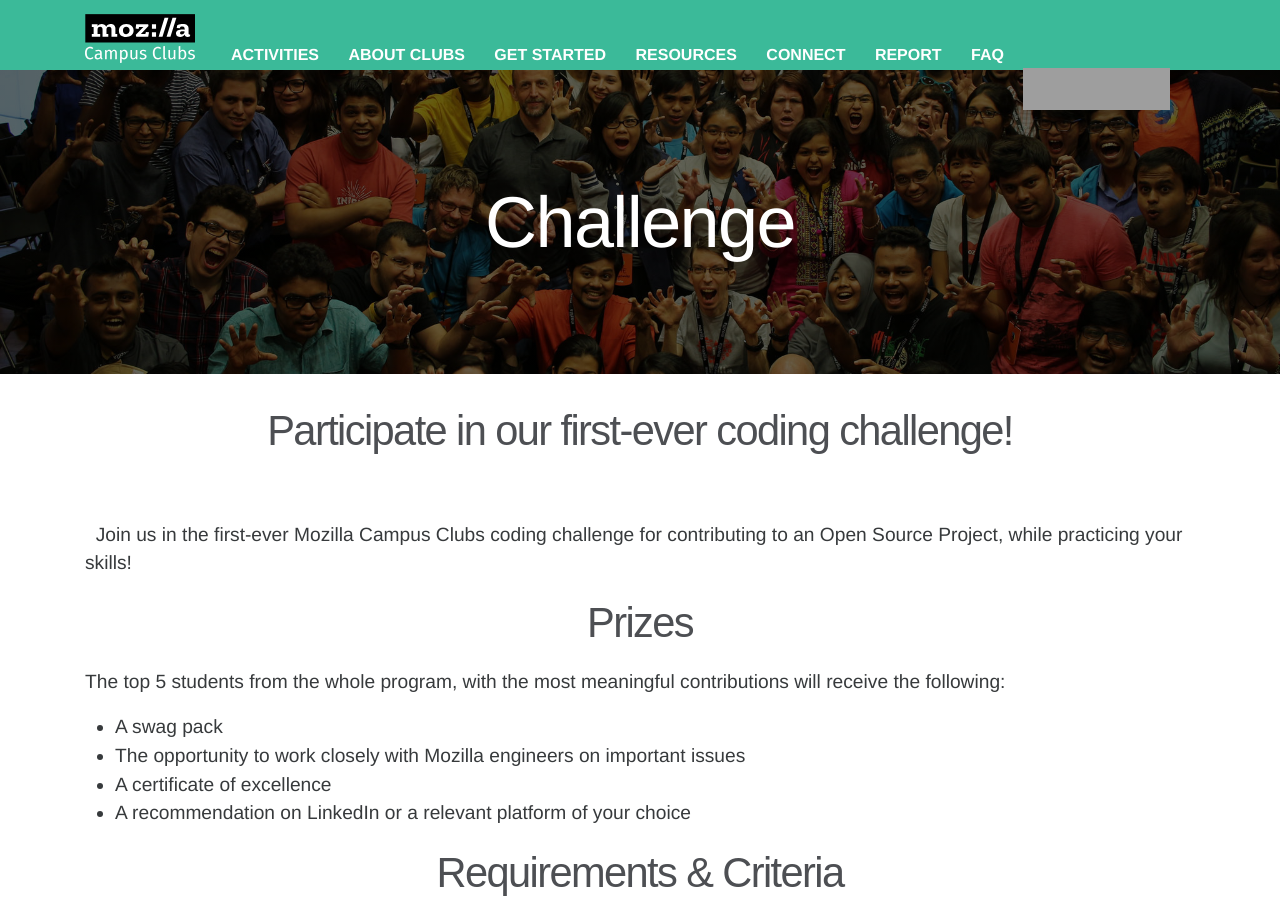
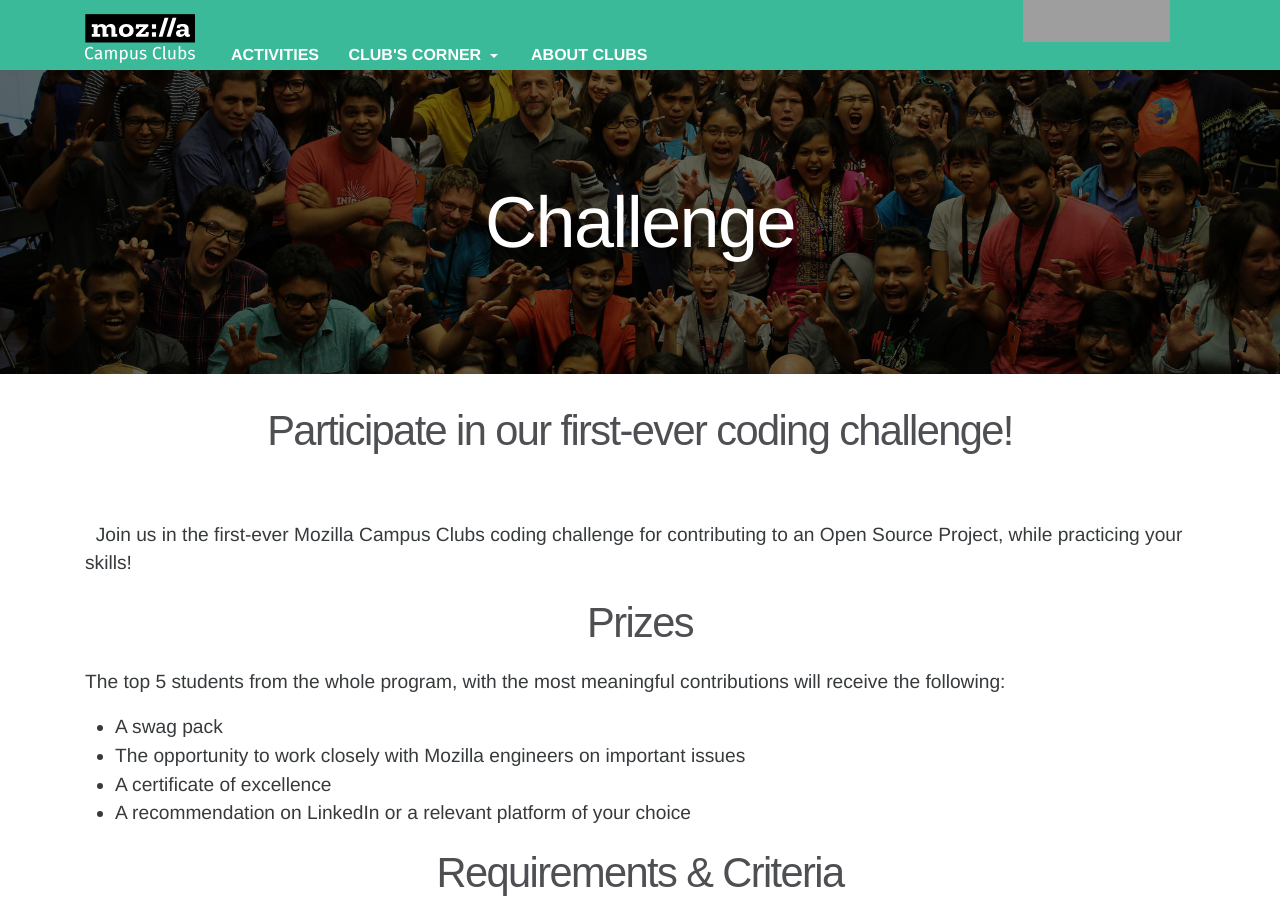
Before and after one commit to mozilla/mozilla-campus-clubs, a Jekyll site: the page built from _pages/challenge.md, in a window 1280 px wide and 900 px high. Built offline with Jekyll 4.4.1, drawn with Linux system fonts in a browser that asks for light colours; some web fonts are replaced; grey boxes are pictures that could not be loaded.

Commit message:
Update header.html

```diff
--- a/_includes/header.html
+++ b/_includes/header.html
@@ -9,12 +9,19 @@
       </button>
       <div class="collapse navbar-toggleable-md" id="exCollapsingNavbar">
         <a class="nav-link" href="/activities/">Activities</a>
+         <div class="nav-link dropdown">
+            <a class="nav-link dropdown-toggle" href="#" id="navbarDropdown" role="button" data-toggle="dropdown" aria-haspopup="true" aria-expanded="false">
+              Club's Corner
+            </a>
+            <div class="dropdown-menu">
+              <a class="dropdown-item" href="/get-started/">Get Started</a>
+              <a class="dropdown-item" href="/resources/">Resources</a>
+              <a class="dropdown-item" href="/connect/">Connect</a>
+              <a class="dropdown-item" href="/report/#">Report</a>
+              <a class="dropdown-item" href="/faq/">FAQ</a>
+            </div>
+          </div>
         <a class="nav-link" href="/about/">About Clubs</a>
-        <a class="nav-link" href="/get-started/">Get Started</a>
-        <a class="nav-link" href="/resources/">Resources</a>
-        <a class="nav-link" href="/connect/">Connect</a>
-        <a class="nav-link" href="/report/#">Report</a>
-        <a class="nav-link" href="/faq/">FAQ</a>
       </div>
 
       <div id="tabzilla" class="hidden-lg-down">
```
